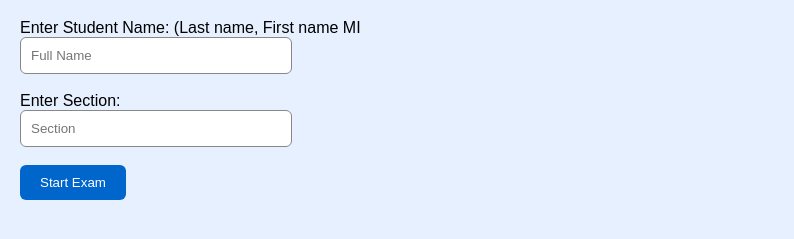
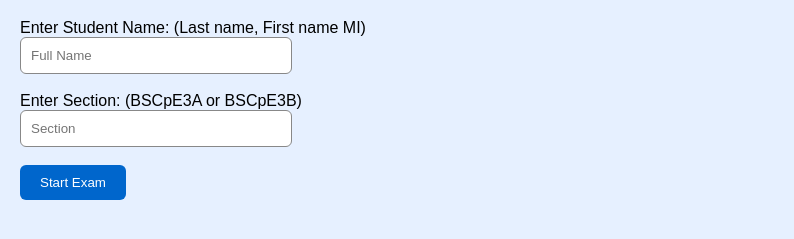
Before and after one commit to mcshine105/CNS-exam, a plain HTML site: page index.html in a window 1280 px wide. Shown: the part 81-320 px from the top of the page, without its empty margins (0-794 px from the left). Drawn offline with Linux system fonts and the light colour scheme.

Commit message:
Add files via upload

```diff
--- a/index.html
+++ b/index.html
@@ -12,10 +12,10 @@
 <div id="startContainer">
   <h1>Computer Networks and Security Midterm Exam</h1>
 
-  <label>Enter Student Name: (Last name, First name MI</label><br>
+  <label>Enter Student Name: (Last name, First name MI)</label><br>
   <input id="studentName" type="text" placeholder="Full Name"><br><br>
 
-  <label>Enter Section:</label><br>
+  <label>Enter Section: (BSCpE3A or BSCpE3B)</label><br>
   <input id="studentSection" type="text" placeholder="Section"><br><br>
 
   <button onclick="begin()">Start Exam</button>
```
